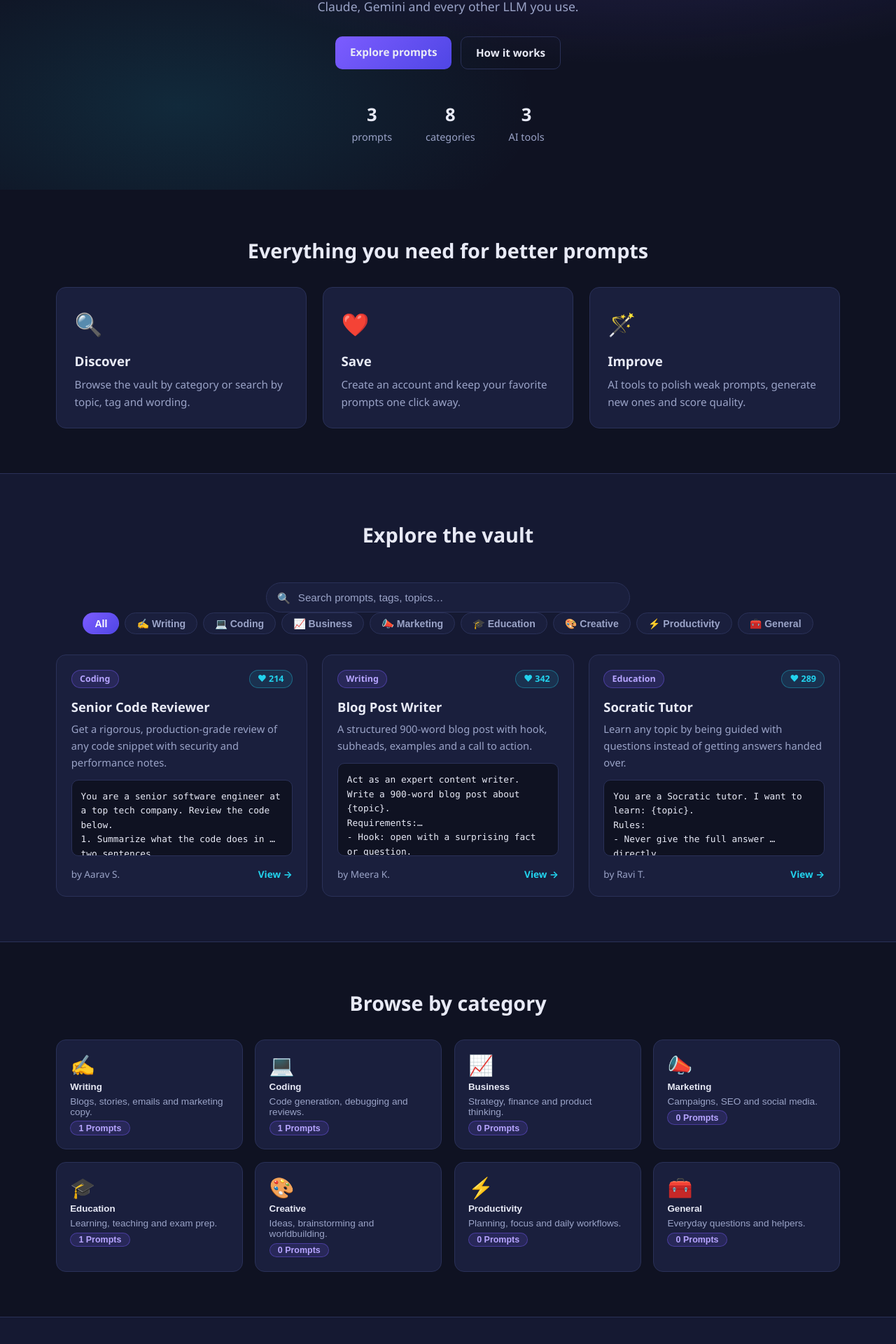
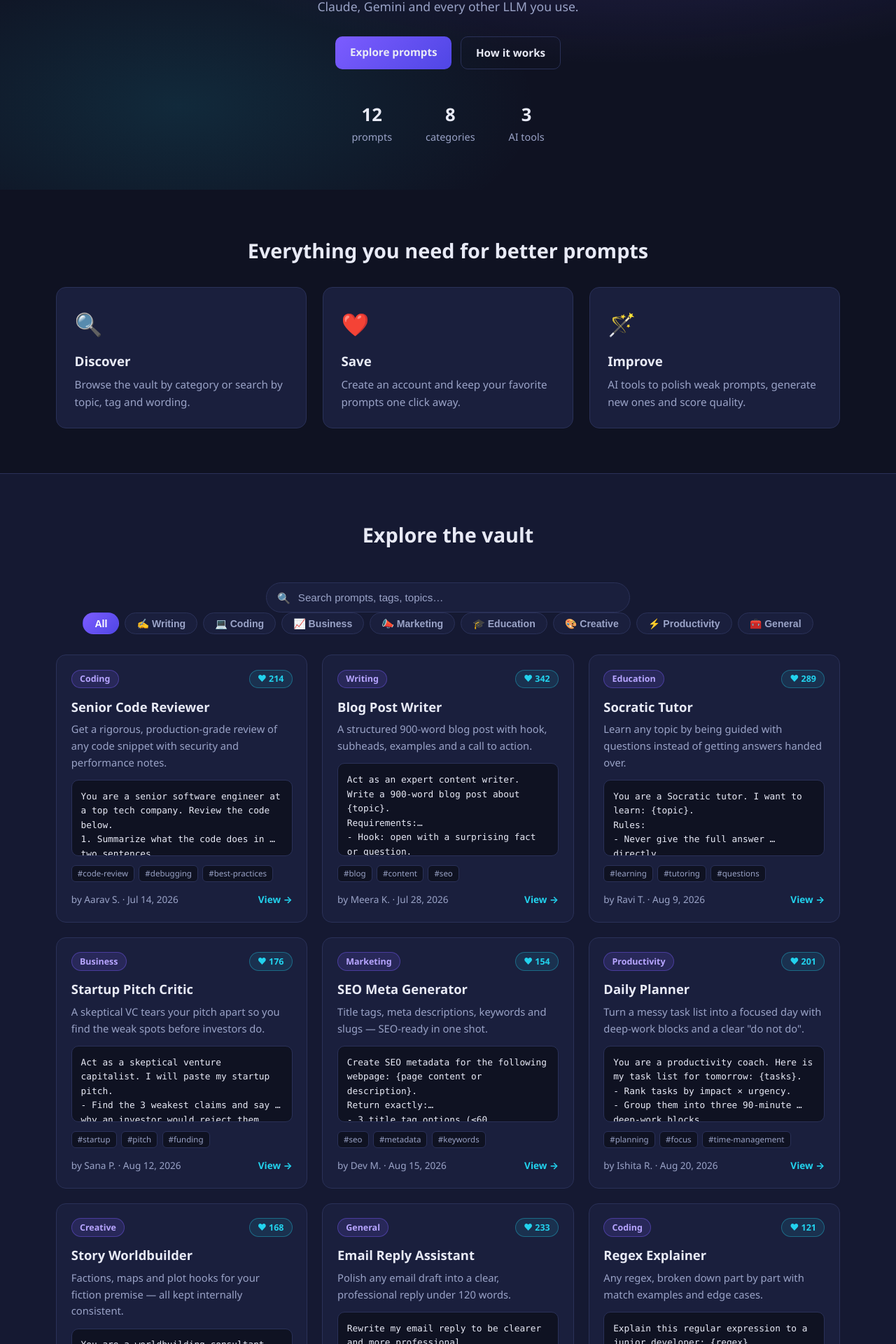
Before and after one commit to abhishekbhati806/Promptvault, a React (Vite) app in the folder client/: page / in a window 1280 px wide. Shown: the part 391-2311 px from the top of the page at 70% size. Built offline with nearby package versions, Linux system fonts and the light colour scheme.

Commit message:
Create initial 12-prompt dataset

```diff
--- a/client/src/components/PromptCard.jsx
+++ b/client/src/components/PromptCard.jsx
@@ -1,4 +1,5 @@
 import { Link } from 'react-router-dom';
+import { formatDate } from '../utils/helpers.js';
 
 export default function PromptCard({ prompt }) {
   return (
@@ -14,8 +15,19 @@ export default function PromptCard({ prompt }) {
       </h3>
       <p className="prompt-card-desc">{prompt.description}</p>
       <pre className="prompt-card-text">{prompt.prompt}</pre>
+      {(prompt.tags || []).length > 0 && (
+        <div className="prompt-card-tags">
+          {prompt.tags.slice(0, 3).map((t) => (
+            <span key={t} className="mini-tag">
+              #{t}
+            </span>
+          ))}
+        </div>
+      )}
       <div className="prompt-card-foot">
-        <span className="muted">by {prompt.author}</span>
+        <span className="muted">
+          by {prompt.author} · {formatDate(prompt.created_at)}
+        </span>
         <Link to={`/prompts/${prompt.id}`} className="card-link">
           View →
         </Link>
--- a/client/src/data/prompts.js
+++ b/client/src/data/prompts.js
@@ -1,4 +1,5 @@
-// Initial prompt dataset (3 of 12 — the full set lands on Day 10).
+// Initial prompt dataset — 12 starter prompts.
+// These same prompts are seeded into MongoDB by `server/seed.py` (Day 14).
 export const PROMPTS = [
   {
     id: 'p-01',
@@ -42,4 +43,130 @@ export const PROMPTS = [
     featured: true,
     created_at: '2026-08-09T18:40:00',
   },
+  {
+    id: 'p-04',
+    title: 'Startup Pitch Critic',
+    description: 'A skeptical VC tears your pitch apart so you find the weak spots before investors do.',
+    prompt:
+      'Act as a skeptical venture capitalist. I will paste my startup pitch.\n- Find the 3 weakest claims and say why an investor would reject them.\n- Ask the 5 toughest questions I should be able to answer.\n- Rewrite my value proposition in one sentence, under 20 words.\nBe specific, not generic.',
+    category: 'business',
+    tags: ['startup', 'pitch', 'funding'],
+    author: 'Sana P.',
+    difficulty: 'intermediate',
+    likes: 176,
+    featured: false,
+    created_at: '2026-08-12T11:00:00',
+  },
+  {
+    id: 'p-05',
+    title: 'SEO Meta Generator',
+    description: 'Title tags, meta descriptions, keywords and slugs — SEO-ready in one shot.',
+    prompt:
+      'Create SEO metadata for the following webpage: {page content or description}.\nReturn exactly:\n- 3 title tag options (≤60 characters)\n- 3 meta descriptions (≤155 characters, with a CTA)\n- 5 focus keywords and 2 long-tail keywords\n- Suggested URL slug\nPick the primary keyword that balances search volume and relevance.',
+    category: 'marketing',
+    tags: ['seo', 'metadata', 'keywords'],
+    author: 'Dev M.',
+    difficulty: 'beginner',
+    likes: 154,
+    featured: false,
+    created_at: '2026-08-15T08:20:00',
+  },
+  {
+    id: 'p-06',
+    title: 'Daily Planner',
+    description: 'Turn a messy task list into a focused day with deep-work blocks and a clear "do not do".',
+    prompt:
+      'You are a productivity coach. Here is my task list for tomorrow: {tasks}.\n- Rank tasks by impact × urgency.\n- Group them into three 90-minute deep-work blocks.\n- Tell me the one task I should NOT do tomorrow and why.\n- End with a 2-minute morning routine to start focused.',
+    category: 'productivity',
+    tags: ['planning', 'focus', 'time-management'],
+    author: 'Ishita R.',
+    difficulty: 'beginner',
+    likes: 201,
+    featured: false,
+    created_at: '2026-08-20T07:45:00',
+  },
+  {
+    id: 'p-07',
+    title: 'Story Worldbuilder',
+    description: 'Factions, maps and plot hooks for your fiction premise — all kept internally consistent.',
+    prompt:
+      'You are a worldbuilding consultant. My story idea: {premise}.\nBuild:\n1. A one-paragraph world summary (setting, era, one unique rule).\n2. Three factions, each with a goal and a secret.\n3. A map of the central location with 5 notable places.\n4. Two plot hooks that exploit the unique rule.\nKeep everything consistent with the premise.',
+    category: 'creative',
+    tags: ['worldbuilding', 'fiction', 'story'],
+    author: 'Kabir L.',
+    difficulty: 'intermediate',
+    likes: 168,
+    featured: false,
+    created_at: '2026-08-24T16:30:00',
+  },
+  {
+    id: 'p-08',
+    title: 'Email Reply Assistant',
+    description: 'Polish any email draft into a clear, professional reply under 120 words.',
+    prompt:
+      'Rewrite my email reply to be clearer and more professional.\nContext: {who, what happened, what I want}\nMy draft: {draft}\nReturn:\n- A polished version (≤120 words)\n- A one-line subject\n- One thing I am missing from the reply',
+    category: 'general',
+    tags: ['email', 'communication', 'writing'],
+    author: 'Nikhil A.',
+    difficulty: 'beginner',
+    likes: 233,
+    featured: false,
+    created_at: '2026-08-27T13:15:00',
+  },
+  {
+    id: 'p-09',
+    title: 'Regex Explainer',
+    description: 'Any regex, broken down part by part with match examples and edge cases.',
+    prompt:
+      'Explain this regular expression to a junior developer: {regex}\n- Break it down part by part in a table.\n- Show 3 strings it matches and 3 it does not.\n- Rewrite it in a simpler form if possible.\n- Give one edge case it fails on.',
+    category: 'coding',
+    tags: ['regex', 'explainer', 'tutorial'],
+    author: 'Aarav S.',
+    difficulty: 'intermediate',
+    likes: 121,
+    featured: false,
+    created_at: '2026-09-02T10:10:00',
+  },
+  {
+    id: 'p-10',
+    title: 'Interview Question Generator',
+    description: 'A complete 30-minute interview kit: warm-ups, core questions, puzzle task and a closer.',
+    prompt:
+      'Generate a 30-minute interview question set for: {role} at {seniority} level.\nStructure:\n- 2 warm-up questions (behavioral)\n- 4 core technical/domain questions with what a good answer includes\n- 1 whiteboard/puzzle task with a 10-minute timebox\n- 1 question I should ask the candidate',
+    category: 'education',
+    tags: ['interview', 'hiring', 'questions'],
+    author: 'Sana P.',
+    difficulty: 'beginner',
+    likes: 187,
+    featured: false,
+    created_at: '2026-09-05T19:00:00',
+  },
+  {
+    id: 'p-11',
+    title: 'Product Name Brainstormer',
+    description: '20 speakable, brandable names for your product — with a ranked top 5.',
+    prompt:
+      'Brainstorm 20 names for my product: {one-line description}.\nConstraints:\n- ≤2 words, easy to say, no numbers\n- The name should read well on a T-shirt and in an app icon\n- Flag any name that sounds like an existing brand\nRank your top 5 and explain each in one sentence.',
+    category: 'creative',
+    tags: ['branding', 'names', 'brainstorm'],
+    author: 'Meera K.',
+    difficulty: 'beginner',
+    likes: 142,
+    featured: false,
+    created_at: '2026-09-08T12:25:00',
+  },
+  {
+    id: 'p-12',
+    title: 'Meeting Summarizer',
+    description: 'Notes in, decisions out: summary, decision list, open questions and a send-ready email.',
+    prompt:
+      'Turn the meeting notes below into:\n1. A 3-sentence summary.\n2. A decision list (decision + owner + deadline if known).\n3. Open questions that need follow-up.\n4. A ready-to-send email to attendees.\nNotes: {notes}',
+    category: 'productivity',
+    tags: ['meetings', 'summary', 'notes'],
+    author: 'Ishita R.',
+    difficulty: 'beginner',
+    likes: 198,
+    featured: false,
+    created_at: '2026-09-11T09:00:00',
+  },
 ];
--- a/client/src/index.css
+++ b/client/src/index.css
@@ -772,3 +772,22 @@ h1 {
     gap: 1.5rem;
   }
 }
+
+/* ============================================================
+   Prompt card tags (Day 10)
+   ============================================================ */
+.prompt-card-tags {
+  display: flex;
+  flex-wrap: wrap;
+  gap: 0.4rem;
+  margin-top: 0.8rem;
+}
+
+.mini-tag {
+  font-size: 0.72rem;
+  color: var(--muted);
+  background: var(--bg);
+  border: 1px solid var(--border);
+  padding: 0.1rem 0.5rem;
+  border-radius: 6px;
+}
--- /dev/null
+++ b/client/src/utils/helpers.js
@@ -0,0 +1,32 @@
+// Small formatting helpers shared across pages.
+
+export function formatDate(iso) {
+  if (!iso) return '';
+  const d = new Date(iso);
+  if (Number.isNaN(d.getTime())) return '';
+  return d.toLocaleDateString(undefined, { year: 'numeric', month: 'short', day: 'numeric' });
+}
+
+export function timeAgo(iso) {
+  if (!iso) return '';
+  const then = new Date(iso).getTime();
+  if (Number.isNaN(then)) return '';
+  const seconds = Math.floor((Date.now() - then) / 1000);
+  if (seconds < 60) return 'just now';
+  const units = [
+    ['year', 31536000],
+    ['month', 2592000],
+    ['day', 86400],
+    ['hour', 3600],
+    ['minute', 60],
+  ];
+  for (const [name, secs] of units) {
+    const value = Math.floor(seconds / secs);
+    if (value >= 1) return `${value} ${name}${value > 1 ? 's' : ''} ago`;
+  }
+  return 'just now';
+}
+
+export function capitalize(str = '') {
+  return str ? str[0].toUpperCase() + str.slice(1) : str;
+}
```
